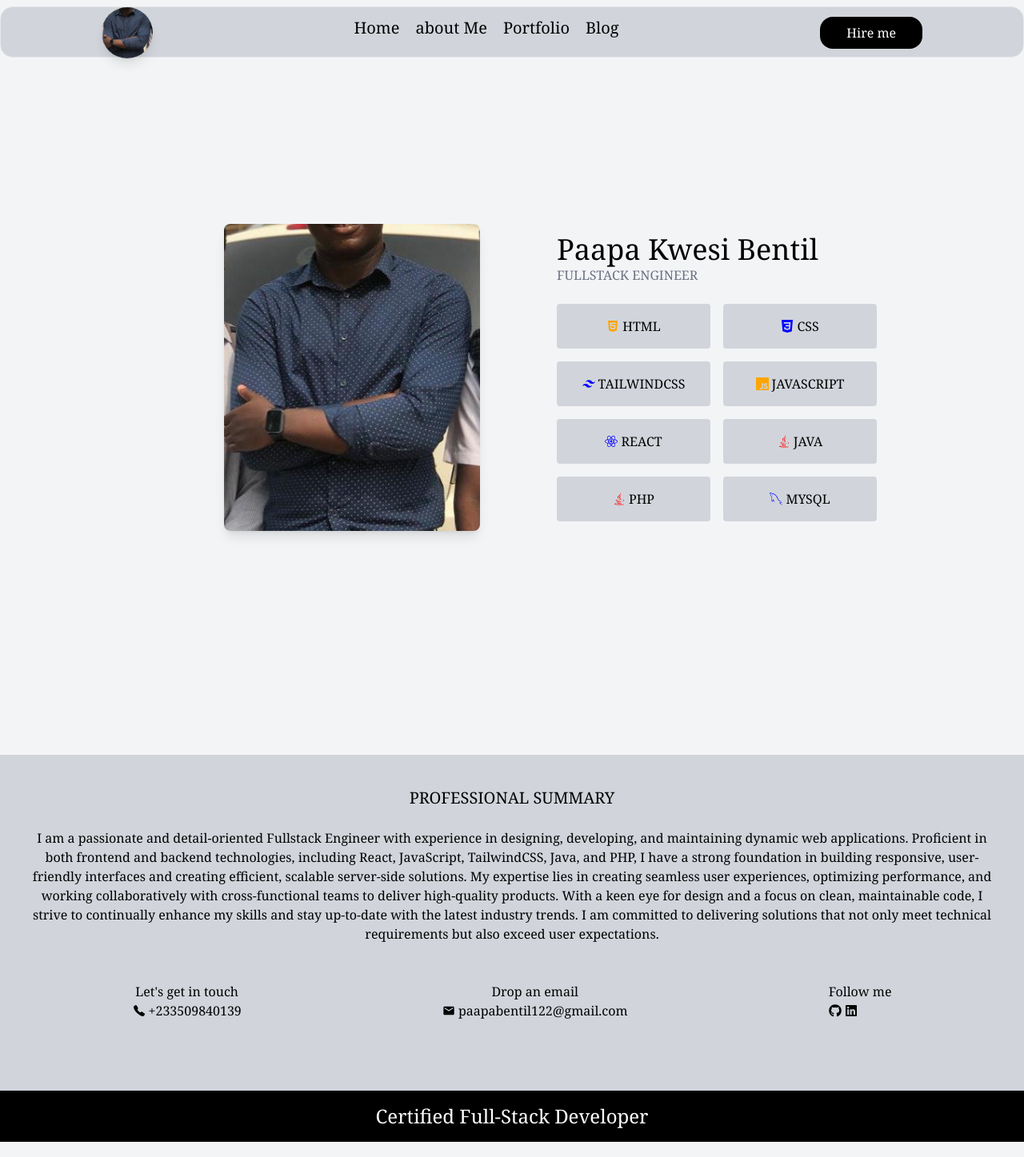
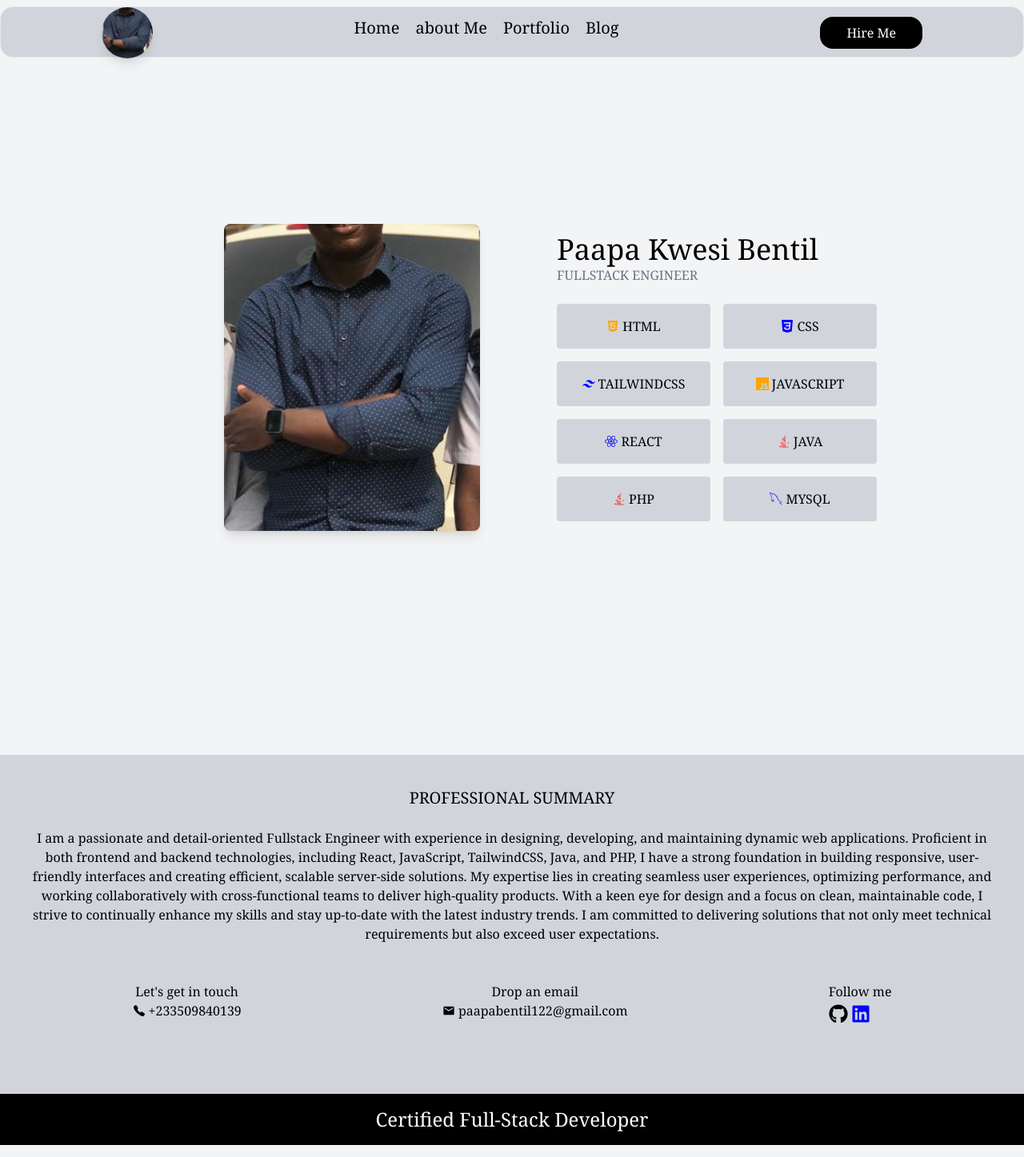
Before and after one commit to PBentil/portfolio, a React (Create React App) app: page / in a window 1280 px wide. Shown: the top 1447 px of the page at 80% size. Built offline with nearby package versions, Linux system fonts and the light colour scheme.

Commit message:
update on links

```diff
--- a/src/App.js
+++ b/src/App.js
@@ -38,7 +38,9 @@ function App() {
           <a href='/'>Portfolio</a>
           <a href='/' onClick={() => alert('coming soon')}>Blog</a>
         </div>
-        <button className='text-white bg-black p-1 w-32  h-10 mt-3 rounded-2xl hover:text-black hover:bg-white'>Hire me</button>
+        <button className='text-white bg-black p-1 w-32  h-10 mt-3 rounded-2xl hover:text-black hover:bg-white'><a href="mailto:paapabentil122@gmail.com" target="_blank" rel="noopener noreferrer">
+  Hire Me
+</a></button>
       </div>
       <div className=" flex justify-center items-center h-screen w-screen space-x-24 ">
         <img
@@ -92,11 +94,20 @@ function App() {
           </div>
           <div>
             <h2>Drop an email</h2>
-            <p className='flex'><MdEmail className='mt-1 mr-1' color='black' />paapabentil122@gmail.com</p>
+            <p className='flex'><MdEmail className='mt-1 mr-1' color='black' /><a href="mailto:paapabentil122@gmail.com" target="_blank" rel="noopener noreferrer">
+              paapabentil122@gmail.com
+            </a></p>
           </div>
           <div>
             <h2>Follow me</h2>
-            <p className='flex'><FaGithub className='mt-1 mr-1' color='black' /><FaLinkedin className='mt-1 mr-1' color='black' /></p>
+            <p className='flex'>
+              <a href='https://github.com/PBentil' rel='noopener noreferrer' className='flex items-center mt-1 mr-1'>
+                <FaGithub color='black' size={24} />
+              </a>
+              <a href="https://www.linkedin.com/in/paapa-bentil-89b613268" rel="noopener noreferrer" className="flex items-center mt-1 mr-1">
+                <FaLinkedin color="blue" size={24} />
+              </a>
+            </p>
           </div>
         </div> <br /><br />
       </div>
```
